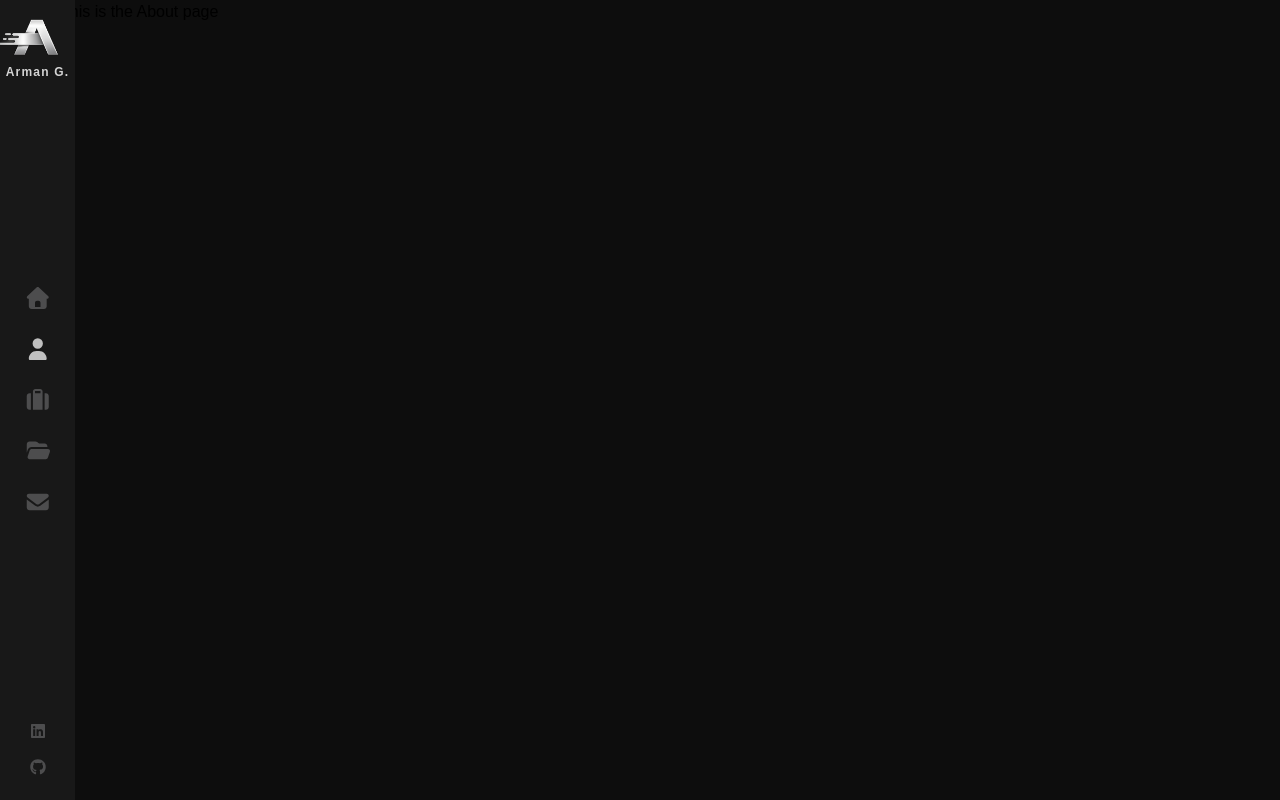
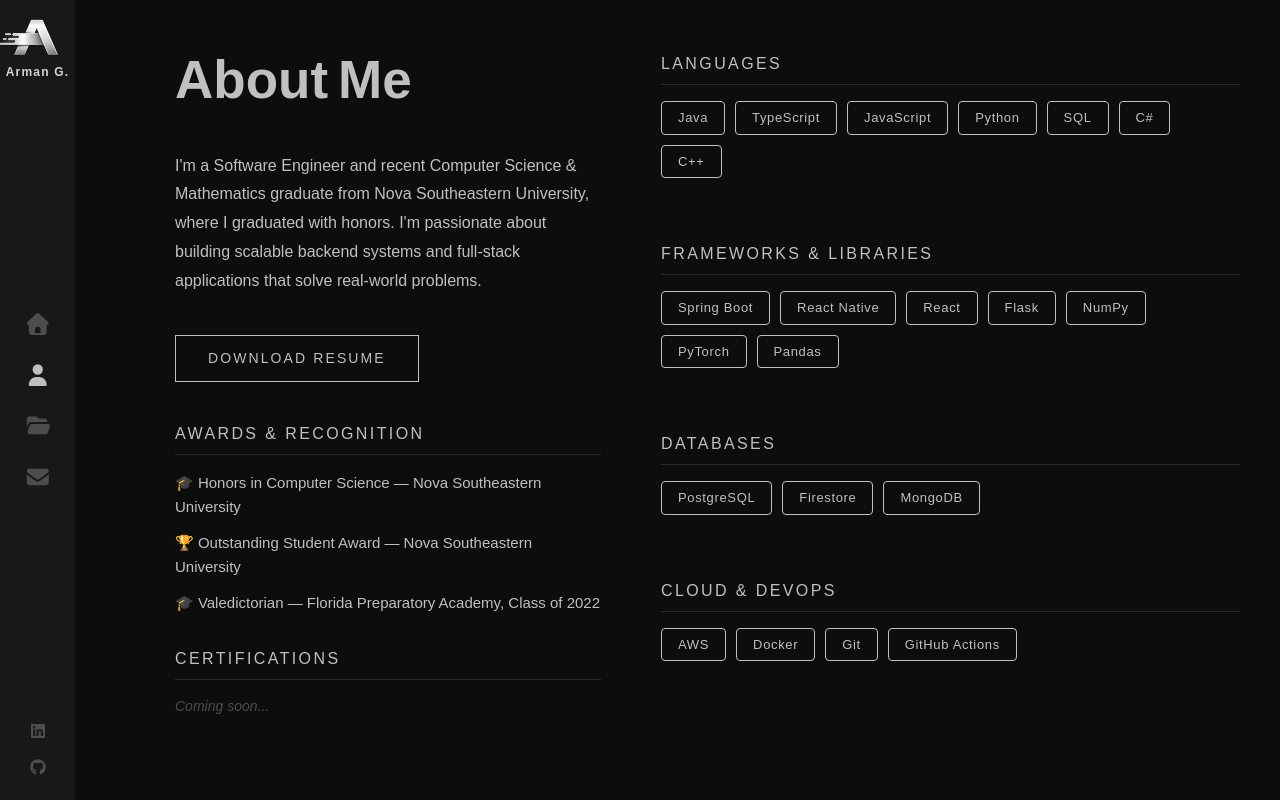
Before and after one commit to imarmang/PortfolioWebsite, a Next.js app: page /about in a window 1280 px wide. Built offline with nearby package versions, Linux system fonts and the light colour scheme.

Commit message:
About page finished, removed the Work section

```diff
--- /dev/null
+++ b/app/about/about.css
@@ -0,0 +1,115 @@
+.about-page {
+    margin-left: 75px;
+    min-height: 100vh;
+    background-color: #0d0d0d;
+    padding: 40px;
+    display: flex;
+    gap: 60px;
+}
+
+.about-left {
+    flex: 0 0 40%;
+}
+
+.about-right {
+    flex: 1;
+    display: flex;
+    flex-direction: column;
+    gap: 32px;
+    padding-top: 12px;
+}
+
+.about-bio {
+    color: #c0c0c0;
+    font-size: 16px;
+    line-height: 1.8;
+    margin-bottom: 40px;
+}
+
+.about-section {
+    margin-bottom: 32px;
+}
+
+.about-section-title {
+    color: #c0c0c0;
+    font-size: 16px;
+    letter-spacing: 0.15em;
+    text-transform: uppercase;
+    margin-bottom: 16px;
+    border-bottom: 1px solid #2a2a2a;
+    padding-bottom: 8px;
+}
+
+.about-awards {
+    list-style: none;
+    padding: 0;
+    display: flex;
+    flex-direction: column;
+    gap: 12px;
+}
+
+.about-awards li {
+    color: #c0c0c0;
+    font-size: 15px;
+    line-height: 1.6;
+}
+
+.about-placeholder {
+    color: #4d4d4e;
+    font-size: 14px;
+    font-style: italic;
+}
+
+.skills-grid {
+    display: flex;
+    flex-wrap: wrap;
+    gap: 10px;
+}
+
+.skill-tag {
+    border: 1px solid #c0c0c0;
+    color: #c0c0c0;
+    padding: 6px 16px;
+    font-size: 13px;
+    letter-spacing: 0.05em;
+    border-radius: 4px;
+    transition: background-color 0.3s, color 0.3s;
+}
+
+.skill-tag:hover {
+    background-color: #c0c0c0;
+    color: #0d0d0d;
+}
+
+.about-resume-btn {
+    display: inline-block;
+    border: 1px solid #c0c0c0;
+    color: #c0c0c0;
+    padding: 12px 32px;
+    font-size: 14px;
+    letter-spacing: 0.15em;
+    text-transform: uppercase;
+    text-decoration: none;
+    margin-bottom: 40px;
+    transition: background-color 0.3s, color 0.3s;
+    white-space: nowrap;
+}
+
+.about-resume-btn:hover {
+    background-color: #c0c0c0;
+    color: #0d0d0d;
+}
+
+@media screen and (max-width: 1000px) {
+    .about-page {
+        margin-left: 0;
+        margin-top: 60px;
+        flex-direction: column;
+        padding: 40px 24px;
+    }
+
+    .about-left {
+        flex: none;
+        width: 100%;
+    }
+}
--- a/app/about/page.jsx
+++ b/app/about/page.jsx
@@ -1,7 +1,117 @@
+"use client";
+
+import {useEffect, useState} from "react";
+import AnimatedLetters from "@/components/AnimatedLetters/AnimatedLetters";
+import "./about.css";
+
 export default function About() {
-  return (
-    <div>
-      <h1>This is the About page</h1>
-    </div>
-  );
+    const [letterClass, setLetterClass] = useState("text-animate");
+
+    useEffect(() => {
+        const timer = setTimeout(() => {
+            setLetterClass("text-animate-hover");
+        }, 3000);
+        return () => clearTimeout(timer);
+    }, []);
+
+    return (
+        <div className="about-page">
+
+            {/* Left side */}
+            <div className="about-left" style={{animation: "fadeIn 1s forwards", opacity: 0}}>
+                <h1 className="home-title" style={{color: "#c0c0c0", fontWeight: "bold", marginBottom: "32px"}}>
+                    <AnimatedLetters
+                        letterClass={letterClass}
+                        strArray={"About Me".split("")}
+                        idx={1}
+                    />
+                </h1>
+
+                <p className="about-bio" style={{animation: "fadeIn 1s forwards", animationDelay: "0.3s", opacity: 0}}>
+                    I&#39;m a Software Engineer and recent Computer Science & Mathematics
+                    graduate from Nova Southeastern University, where I graduated with
+                    honors. I&#39;m passionate about building scalable backend systems and
+                    full-stack applications that solve real-world problems.
+                </p>
+
+                <a style={{animation: "fadeIn 1s forwards", animationDelay: "0.6s", opacity: 0}}
+                   href="/Arman_Gasparyan_Resume.pdf"
+                   target="_blank"
+                   rel="noreferrer"
+                   className="about-resume-btn"
+                >
+                    Download Resume
+                </a>
+
+                {/* Awards */}
+                <div className="about-section"
+                     style={{animation: "fadeIn 1s forwards", animationDelay: "0.9s", opacity: 0}}> {/* Awards */}
+                    <h2 className="about-section-title">Awards & Recognition</h2>
+                    <ul className="about-awards">
+                        <li>🎓 Honors in Computer Science — Nova Southeastern University</li>
+                        <li>🏆 Outstanding Student Award — Nova Southeastern University</li>
+                        <li>🎓 Valedictorian — Florida Preparatory Academy, Class of 2022</li>
+                    </ul>
+                </div>
+
+                {/* Certifications */}
+                <div className="about-section" style={{
+                    animation: "fadeIn 1s forwards",
+                    animationDelay: "1.2s",
+                    opacity: 0
+                }}>
+                    <h2 className="about-section-title">Certifications</h2>
+                    <p className="about-placeholder">Coming soon...</p>
+                </div>
+            </div>
+
+            {/* Right side - Skills */}
+            <div className="about-right" style={{animation: "fadeIn 1s forwards", animationDelay: "0.5s", opacity: 0}}>
+                <div className="about-section">
+                    <h2 className="about-section-title">Languages</h2>
+                    <div className="skills-grid">
+                        <span className="skill-tag">Java</span>
+                        <span className="skill-tag">TypeScript</span>
+                        <span className="skill-tag">JavaScript</span>
+                        <span className="skill-tag">Python</span>
+                        <span className="skill-tag">SQL</span>
+                        <span className="skill-tag">C#</span>
+                        <span className="skill-tag">C++</span>
+                    </div>
+                </div>
+
+                <div className="about-section">
+                    <h2 className="about-section-title">Frameworks & Libraries</h2>
+                    <div className="skills-grid">
+                        <span className="skill-tag">Spring Boot</span>
+                        <span className="skill-tag">React Native</span>
+                        <span className="skill-tag">React</span>
+                        <span className="skill-tag">Flask</span>
+                        <span className="skill-tag">NumPy</span>
+                        <span className="skill-tag">PyTorch</span>
+                        <span className="skill-tag">Pandas</span>
+                    </div>
+                </div>
+
+                <div className="about-section">
+                    <h2 className="about-section-title">Databases</h2>
+                    <div className="skills-grid">
+                        <span className="skill-tag">PostgreSQL</span>
+                        <span className="skill-tag">Firestore</span>
+                        <span className="skill-tag">MongoDB</span>
+                    </div>
+                </div>
+
+                <div className="about-section">
+                    <h2 className="about-section-title">Cloud & DevOps</h2>
+                    <div className="skills-grid">
+                        <span className="skill-tag">AWS</span>
+                        <span className="skill-tag">Docker</span>
+                        <span className="skill-tag">Git</span>
+                        <span className="skill-tag">GitHub Actions</span>
+                    </div>
+                </div>
+            </div>
+        </div>
+    );
 }
--- a/app/contact/contact.css
+++ b/app/contact/contact.css
@@ -4,7 +4,7 @@
     background-color: #0d0d0d;
     display: flex;
     align-items: center;
-    padding: 0 10%;
+    padding: 40px;
 }
 
 .contact-inner {
--- a/app/layout.jsx
+++ b/app/layout.jsx
@@ -2,12 +2,16 @@ import "./globals.css";
 import Sidebar from "@/components/Sidebar";
 import {config} from "@fortawesome/fontawesome-svg-core";
 import "@fortawesome/fontawesome-svg-core/styles.css";
+import {Analytics} from "@vercel/analytics/react";
 
 config.autoAddCss = false;
 
 export const metadata = {
     title: "Arman Gasparyan",
     description: "Arman Gasparyan | Software Developer",
+    icons: {
+        apple: "/apple-touch-icon.png",
+    },
 };
 
 export default function RootLayout({children}) {
@@ -16,6 +20,7 @@ export default function RootLayout({children}) {
         <body>
         <Sidebar/>
         <main className="main-content">{children}</main>
+        <Analytics/>
         </body>
         </html>
     );
--- a/app/page.jsx
+++ b/app/page.jsx
@@ -18,11 +18,11 @@ export default function Home() {
     }, []);
 
     return (
-        <div className="ml-[75px] min-h-screen bg-[#0d0d0d] relative max-[1000px]:ml-0 max-[1000px]:mt-[60px]">
+        <div className="ml-[75px] min-h-screen bg-[#0d0d0d] relative max-[1000px]:ml-0 max-[1000px]:mt-[60px] p-[40px]">
 
             {/* Text zone */}
             <section className="
-  absolute left-[10%] top-1/2 -translate-y-1/2 w-[50%] max-h-[90%] flex flex-col gap-6
+  absolute top-1/2 -translate-y-1/2 w-[50%] max-h-[90%] flex flex-col gap-6
   max-[1000px]:static max-[1000px]:w-full max-[1000px]:-translate-y-0 max-[1000px]:p-[10px]
 ">
                 <h1 className="text-[#c0c0c0] font-bold home-title">
--- a/app/projects/page.jsx
+++ b/app/projects/page.jsx
@@ -59,6 +59,7 @@ export default function Projects() {
                         <Image
                             src={project.cover}
                             alt={project.title}
+                            sizes="(max-width: 768px) 100vw, (max-width: 1200px) 50vw, 33vw"
                             fill
                             className="portfolio-image"
                             style={{objectFit: "cover"}}
--- a/app/work/page.jsx
+++ /dev/null
@@ -1,7 +0,0 @@
-export default function Work() {
-  return (
-    <div>
-      <h1>This is the Work page</h1>
-    </div>
-  );
-}
--- a/components/Sidebar.jsx
+++ b/components/Sidebar.jsx
@@ -4,15 +4,7 @@ import Link from "next/link";
 import Image from "next/image";
 import {FontAwesomeIcon} from "@fortawesome/react-fontawesome";
 import {faGithub, faLinkedin} from "@fortawesome/free-brands-svg-icons";
-import {
-    faBars,
-    faClose,
-    faEnvelope,
-    faFolderOpen,
-    faHome,
-    faSuitcase,
-    faUser,
-} from "@fortawesome/free-solid-svg-icons";
+import {faBars, faClose, faEnvelope, faFolderOpen, faHome, faUser,} from "@fortawesome/free-solid-svg-icons";
 import {useState} from "react";
 import {usePathname} from "next/navigation";
 import "./sidebar.css";
@@ -20,7 +12,6 @@ import "./sidebar.css";
 const navLinks = [
     {href: "/", icon: faHome, label: "HOME"},
     {href: "/about", icon: faUser, label: "ABOUT"},
-    {href: "/work", icon: faSuitcase, label: "WORK"},
     {href: "/projects", icon: faFolderOpen, label: "PORTFOLIO"},
     {href: "/contact", icon: faEnvelope, label: "CONTACT"},
 ];
--- a/package.json
+++ b/package.json
@@ -14,6 +14,7 @@
     "@fortawesome/free-brands-svg-icons": "^7.2.0",
     "@fortawesome/free-solid-svg-icons": "^7.2.0",
     "@fortawesome/react-fontawesome": "^3.2.0",
+    "@vercel/analytics": "^2.0.1",
     "next": "^16.2.6",
     "react": "19.2.3",
     "react-dom": "19.2.3",
```
Also changed, not shown: 1 other file (tests, documents, lock files or other folders).
